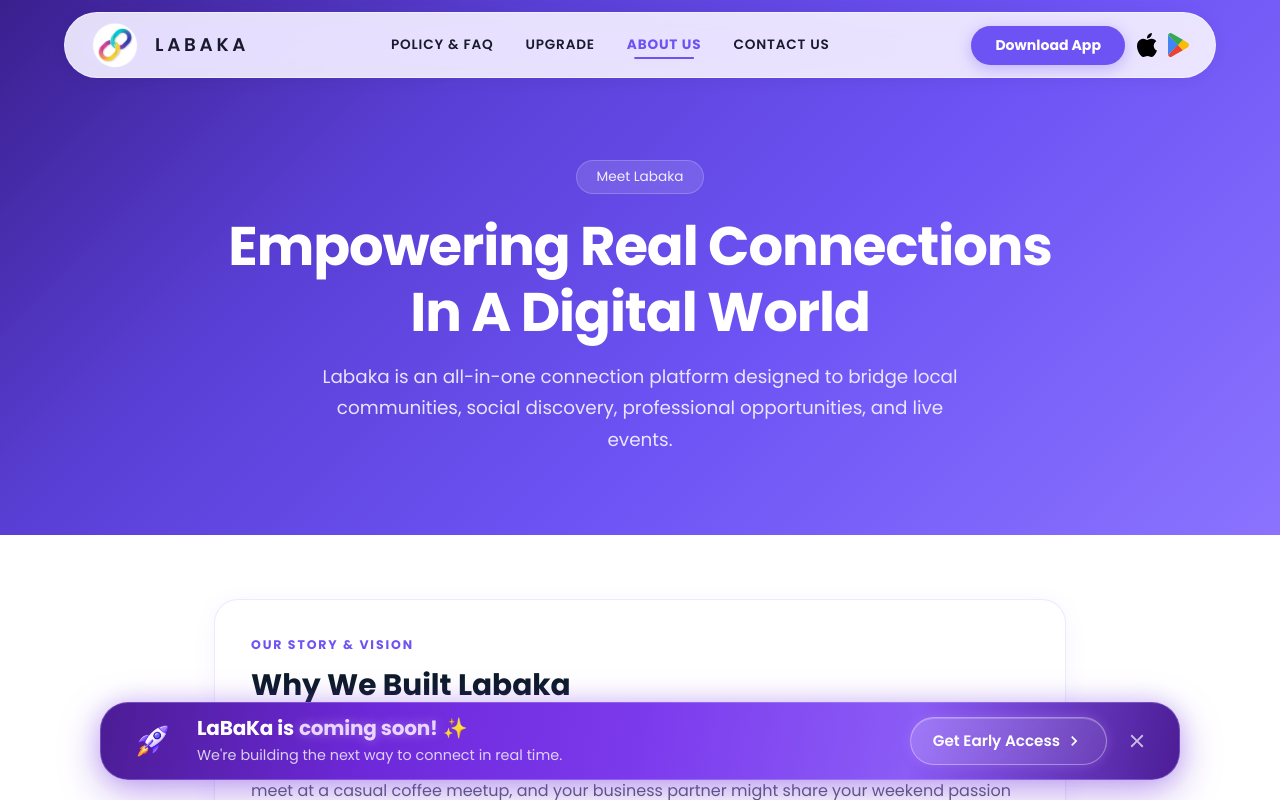
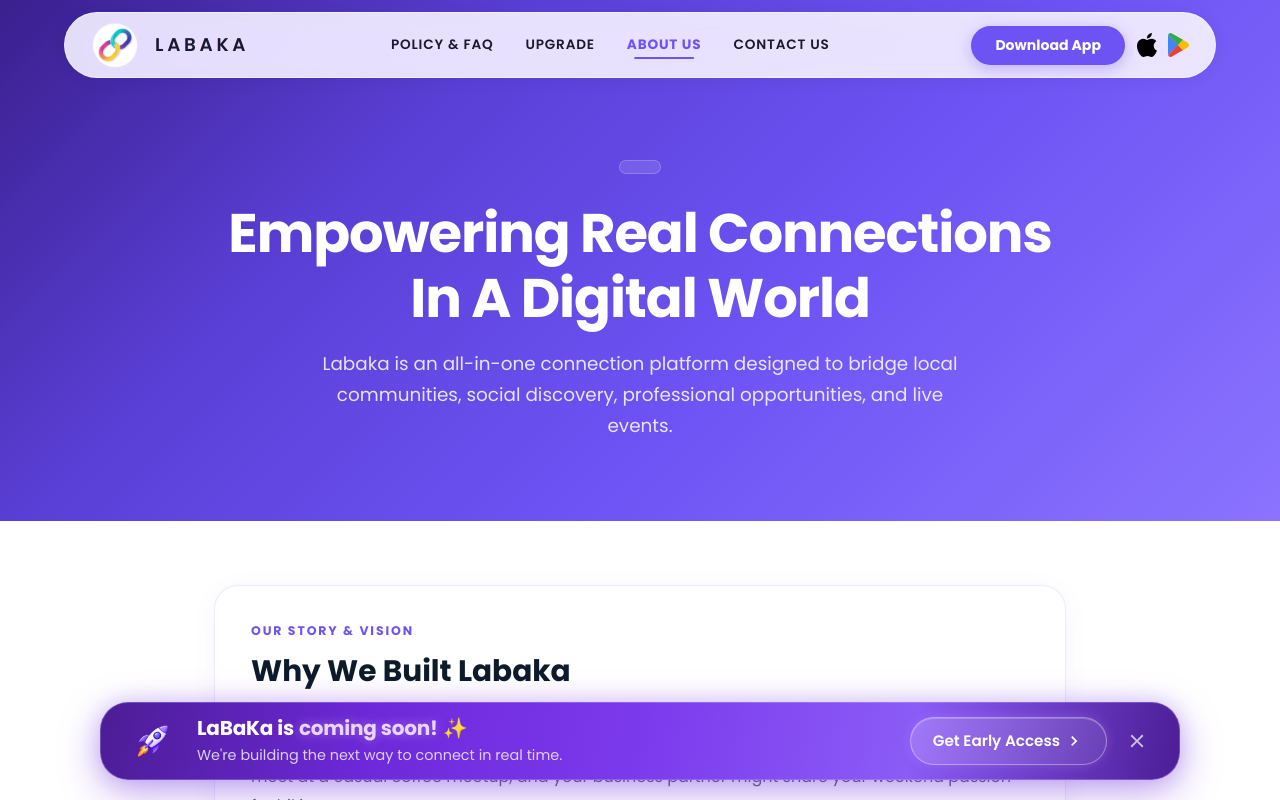
Before and after one commit to 369innovation/labaka-landing-web-app, a React (Create React App) app: page /about in a window 1280 px wide. Shown: the top 800 px of the page. Built offline with nearby package versions, Linux system fonts and the light colour scheme.

Commit message:
Testing the yml file

```diff
--- a/src/pages/AboutUs.js
+++ b/src/pages/AboutUs.js
@@ -81,7 +81,7 @@
               backdropFilter: 'blur(8px)',
             }}
           >
-            Meet Labaka
+
           </Box>
           <Typography
             variant="h1"
```
